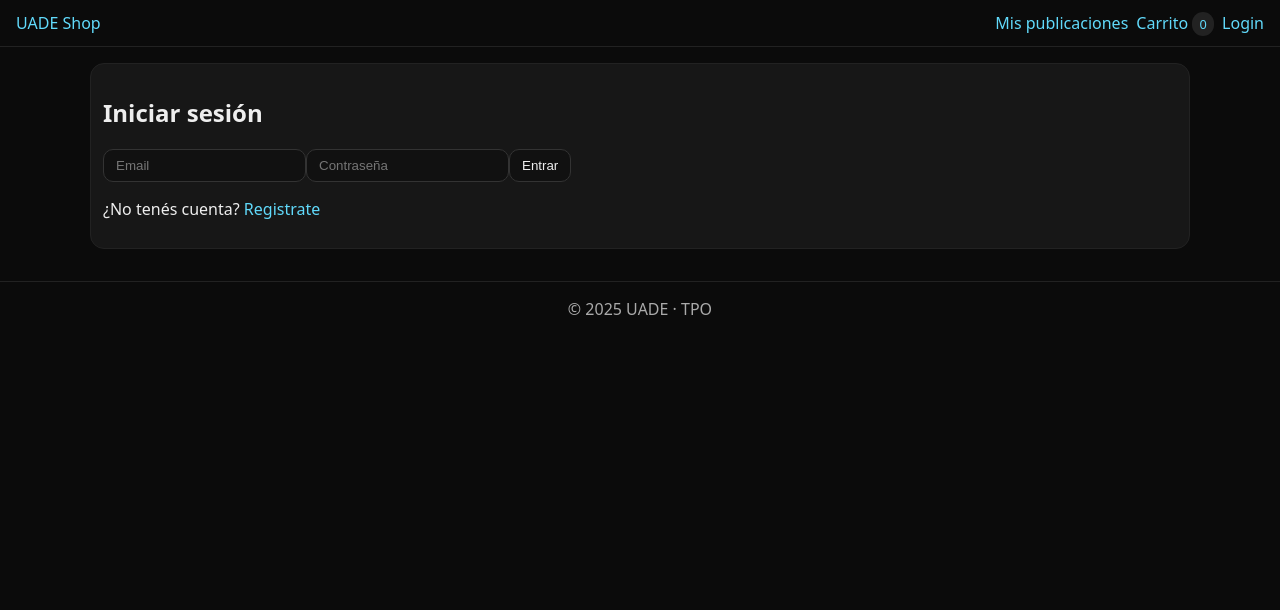
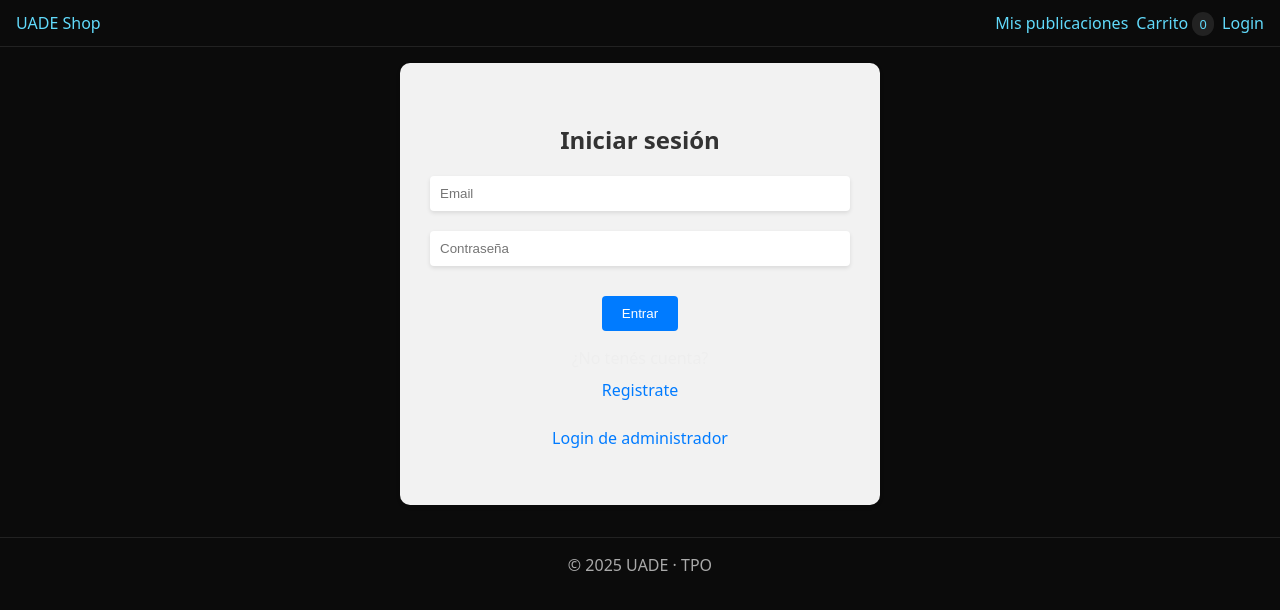
Before and after one commit to RichardBrunt/E-Commerce-Grupo-03, a React (Vite) app in the folder frontend/: page /login in a window 1280 px wide. Shown: the top 610 px of the page. Built offline with nearby package versions, Linux system fonts and the light colour scheme.

Commit message:
agregado de estilos a login/register y agregado el login para administrador

```diff
--- a/frontend/src/pages/Login.jsx
+++ b/frontend/src/pages/Login.jsx
@@ -1,29 +1,56 @@
 import React, { useState } from 'react'
 import { useNavigate, Link } from 'react-router-dom'
 import { useAuth } from '@/contexts/AuthContext.jsx'
+import './login.css';
 
 export default function Login(){
   const [email, setEmail] = useState('')
   const [password, setPassword] = useState('')
   const [error, setError] = useState(null)
+  const [isAdmin, setIsAdmin] = useState(false) // false = usuario, true = admin
   const navigate = useNavigate()
   const { login } = useAuth()
 
   const onSubmit = async (e) => {
     e.preventDefault()
-    const u = await login(email, password)
+    const u = await login(email, password, isAdmin)
+    // ↑ Podés pasar "isAdmin" a tu lógica de login para diferenciar
     if (!u) return setError('Credenciales inválidas')
-    navigate('/')
+    navigate(isAdmin ? '/admin' : '/') // redirige distinto si es admin
   }
 
   return (
-    <form onSubmit={onSubmit} className="card">
-      <h2>Iniciar sesión</h2>
-      <input placeholder="Email" value={email} onChange={e=>setEmail(e.target.value)} required />
-      <input placeholder="Contraseña" type="password" value={password} onChange={e=>setPassword(e.target.value)} required />
-      {error && <p style={{color:'tomato'}}>{error}</p>}
+    <form onSubmit={onSubmit} className="login-form">
+      <h2>{isAdmin ? "Iniciar sesión (Administrador)" : "Iniciar sesión"}</h2>
+
+      <input
+        placeholder="Email"
+        value={email}
+        onChange={e=>setEmail(e.target.value)}
+        required
+      />
+      <input
+        placeholder="Contraseña"
+        type="password"
+        value={password}
+        onChange={e=>setPassword(e.target.value)}
+        required
+      />
+
+      {error && <p className="error">{error}</p>}
       <button>Entrar</button>
-      <p>¿No tenés cuenta? <Link to="/register">Registrate</Link></p>
+
+      {!isAdmin && (
+        <p>¿No tenés cuenta? <Link className="register-link" to="/register">Registrate</Link></p>
+      )}
+
+      {/* link discreto para cambiar entre usuario/admin */}
+      <p
+        onClick={() => setIsAdmin(!isAdmin)}
+        className="change-link"
+      >
+        {isAdmin ? "← Volver al login de usuario" : "Login de administrador"}
+      </p>
     </form>
   )
 }
--- a/frontend/src/pages/Register.jsx
+++ b/frontend/src/pages/Register.jsx
@@ -1,32 +1,74 @@
-import React, { useState } from 'react'
-import { useNavigate } from 'react-router-dom'
-import { useAuth } from '@/contexts/AuthContext.jsx'
+import React, { useState } from 'react';
+import { useNavigate } from 'react-router-dom';
+import { useAuth } from '@/contexts/AuthContext.jsx';
 
-export default function Register(){
-  const [form, setForm] = useState({ username:'', firstName:'', lastName:'', email:'', password:'' })
-  const navigate = useNavigate()
-  const { register } = useAuth()
-  const onChange = (e) => setForm({ ...form, [e.target.name]: e.target.value })
+import './register.css';
+
+export default function Register() {
+  const [form, setForm] = useState({
+    username: '',
+    firstName: '',
+    lastName: '',
+    email: '',
+    password: '',
+  });
+  const navigate = useNavigate();
+  const { register } = useAuth();
+  const onChange = (e) => setForm({ ...form, [e.target.name]: e.target.value });
 
   const onSubmit = async (e) => {
-    e.preventDefault()
-    await register(form)
-    navigate('/')
-  }
+    e.preventDefault();
+    await register(form);
+    navigate('/');
+  };
 
   return (
-    <form onSubmit={onSubmit} className="card">
+    <form onSubmit={onSubmit} className="register-form">
       <h2>Crear cuenta</h2>
       <div className="row">
-        <input name="username" placeholder="Usuario" onChange={onChange} required />
-        <input name="email" placeholder="Email" type="email" onChange={onChange} required />
+        <input
+          name="username"
+          placeholder="Usuario"
+          onChange={onChange}
+          required
+          className="register-input"
+        />
+        <input
+          name="email"
+          placeholder="Email"
+          type="email"
+          onChange={onChange}
+          required
+          className="register-input"
+        />
       </div>
       <div className="row">
-        <input name="firstName" placeholder="Nombre" onChange={onChange} required />
-        <input name="lastName" placeholder="Apellido" onChange={onChange} required />
+        <input
+          name="firstName"
+          placeholder="Nombre"
+          onChange={onChange}
+          required
+          className="register-input"
+        />
+        <input
+          name="lastName"
+          placeholder="Apellido"
+          onChange={onChange}
+          required
+          className="register-input"
+        />
       </div>
-      <input name="password" placeholder="Contraseña" type="password" onChange={onChange} required />
-      <button>Registrarme</button>
+      <input
+        name="password"
+        placeholder="Contraseña"
+        type="password"
+        onChange={onChange}
+        required
+        className="register-input"
+      />
+      <button type="submit" className="register-button">
+        Registrarme
+      </button>
     </form>
-  )
+  );
 }
--- /dev/null
+++ b/frontend/src/pages/login.css
@@ -0,0 +1,64 @@
+.login-form {
+  background-color: #f2f2f2;
+  border-radius: 10px;
+  box-shadow: 0 2px 4px rgba(0, 0, 0, 0.1);
+  padding: 40px;
+  width: 400px;
+  margin: 0 auto;
+  display: flex;
+  flex-direction: column;
+  align-items: center;
+}
+
+.login-form h2 {
+  font-size: 24px;
+  font-weight: bold;
+  color: #333;
+  margin-bottom: 20px;
+}
+
+.login-form input {
+  width: 100%;
+  padding: 10px;
+  margin-bottom: 20px;
+  border: none;
+  border-radius: 4px;
+  box-shadow: 0 2px 4px rgba(0, 0, 0, 0.1);
+  background-color: #fff;
+  color: #333;
+}
+
+.login-form button {
+  background-color: #007bff;
+  color: #fff;
+  border: none;
+  border-radius: 4px;
+  padding: 10px 20px;
+  cursor: pointer;
+  margin-top: 10px;
+}
+
+.login-form .error {
+  color: red;
+  font-size: 14px;
+  margin-bottom: 10px;
+  text-align: center;
+}
+
+.login-form .register-link,
+.login-form .change-link {
+  color: #007bff;
+  text-decoration: none;
+  margin-top: 10px;
+  text-align: center;
+  display: flex;
+  justify-content: center;
+}
+
+@media (max-width: 768px) {
+  .login-form {
+    width: 100%;
+    margin: 0;
+    padding: 20px;
+  }
+}
--- /dev/null
+++ b/frontend/src/pages/register.css
@@ -0,0 +1,64 @@
+.register-form {
+  background-color: #f2f2f2;
+  border-radius: 10px;
+  box-shadow: 0 2px 4px rgba(0, 0, 0, 0.1);
+  padding: 40px;
+  width: 400px;
+  margin: 0 auto;
+  display: flex;
+  flex-direction: column;
+  align-items: center;
+}
+
+.register-form h2 {
+  font-size: 24px;
+  font-weight: bold;
+  color: #333;
+  margin-bottom: 20px;
+}
+
+.register-form input {
+  width: 100%;
+  padding: 10px;
+  margin-bottom: 20px;
+  border: none;
+  border-radius: 4px;
+  box-shadow: 0 2px 4px rgba(0, 0, 0, 0.1);
+  background-color: #fff;
+  color: #333;
+}
+
+.register-form button {
+  background-color: #007bff;
+  color: #fff;
+  border: none;
+  border-radius: 4px;
+  padding: 10px 20px;
+  cursor: pointer;
+  margin-top: 10px;
+}
+
+.register-form .error {
+  color: red;
+  font-size: 14px;
+  margin-bottom: 10px;
+  text-align: center;
+}
+
+.register-form .register-link,
+.register-form .change-link {
+  color: #007bff;
+  text-decoration: none;
+  margin-top: 10px;
+  text-align: center;
+  display: flex;
+  justify-content: center;
+}
+
+@media (max-width: 768px) {
+  .register-form {
+    width: 100%;
+    margin: 0;
+    padding: 20px;
+  }
+}
```
